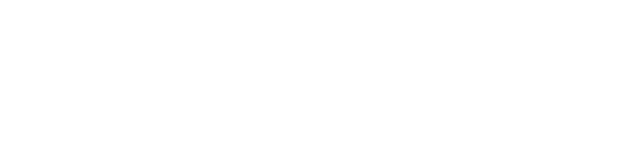
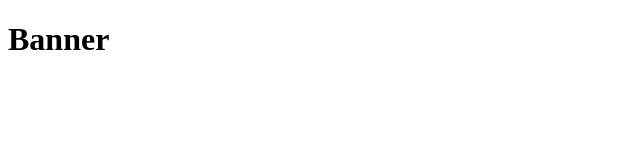
Before and after one commit to jeybmpi/worckshop-landpage, a plain HTML site: page index.html in a window 1280 px wide. Shown: the whole page, without its empty margins (0-640 px from the left). Drawn offline with Linux system fonts and the light colour scheme.

Commit message:
creando la rama develop

```diff
--- a/index.html
+++ b/index.html
@@ -8,6 +8,8 @@
 </head>
 <body>
     <header></header>
-    <main></main>
+    <main>
+        <h1>Banner</h1>
+    </main>
 </body>
 </html>
```
